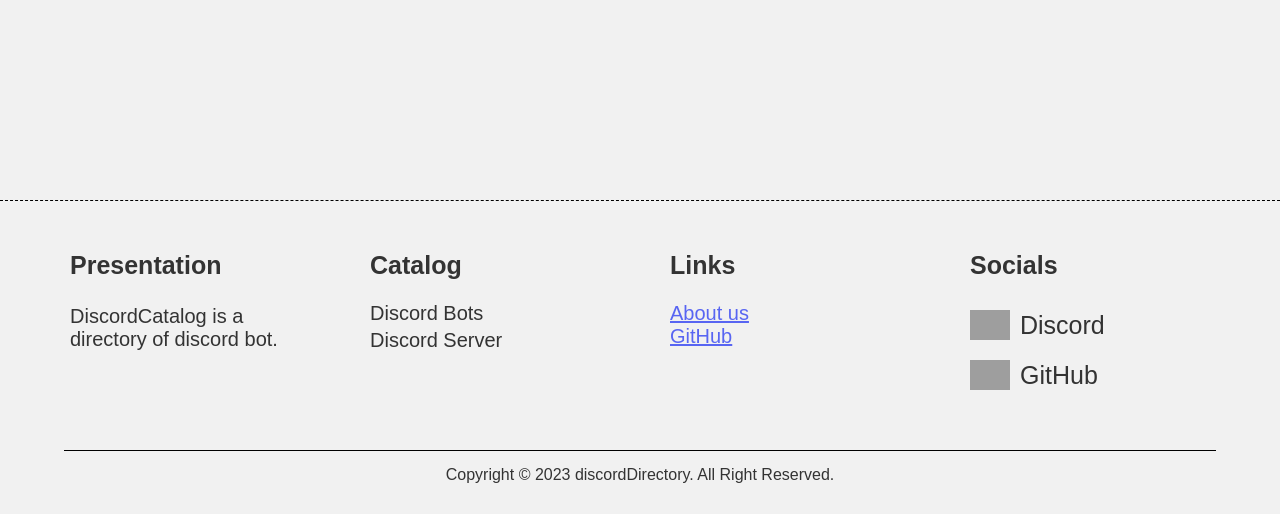
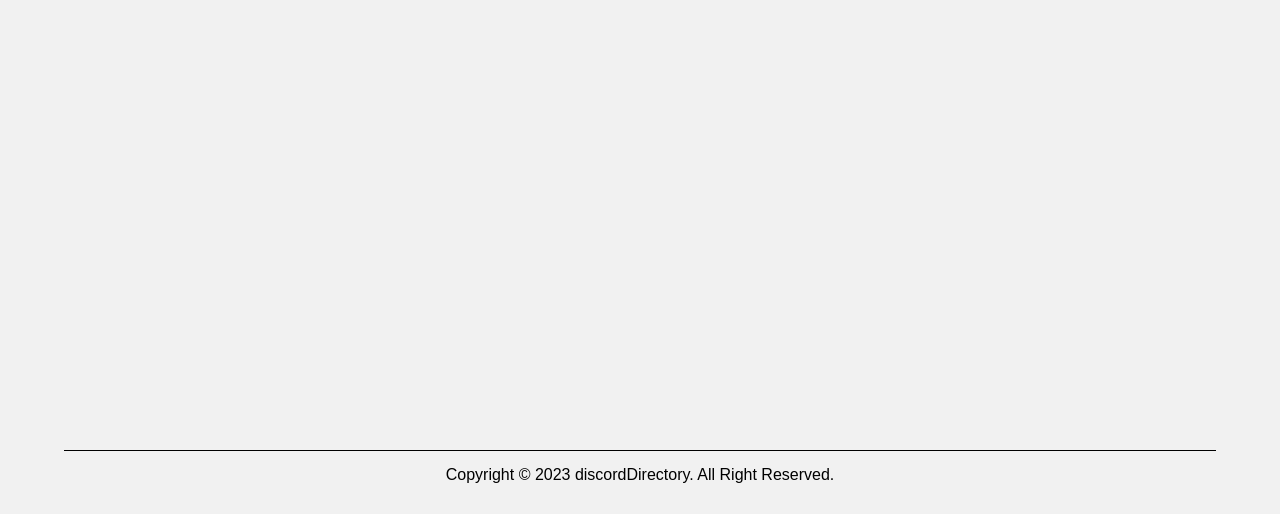
Before and after one commit to Guscraftin/CA2_bot-repository, a Django app: page /bots/ in a window 1280 px wide. Shown: the part 286-800 px from the top of the page. Run offline with Django 4.2, Linux system fonts and the light colour scheme; data that the repository does not hold is empty; grey boxes are pictures that could not be loaded.

Commit message:
update: footer

```diff
--- a/bots/static/bots/style.css
+++ b/bots/static/bots/style.css
@@ -28,7 +28,7 @@ li a {
 * FOOTER
 */
 
-footer {
+/* footer {
     flex-shrink: 0;
     border-top: 1px dashed #000;
     width: 100%;
@@ -79,11 +79,11 @@ footer {
 .list-catalog a:hover {
     color: rgb(3, 3, 3);
 }
-
+*/
 
 .footer-bottom {
     text-align: center;
-    padding: 15px 15px 30px;
+    padding: 15px 18px 30px;
 }
 
 
@@ -99,7 +99,7 @@ footer {
 /**********/
 /* Medias */
 /**********/
-.list-socials {
+/*.list-socials {
     position: relative;
     right: 10px;
 }
@@ -117,7 +117,7 @@ footer {
 
 
 /* Media queries */
-@media screen and (max-width: 1100px) {
+/*@media screen and (max-width: 1100px) {
     .content-footer {
         width: 700px;
         flex-wrap: wrap;
--- a/bots/templates/bots/base.html
+++ b/bots/templates/bots/base.html
@@ -30,6 +30,7 @@
 
     <footer>
 
+        {% comment %}
         <div class="content-footer">
             <div class="block footer-presentation">
                 <h3>Presentation</h3>
@@ -60,6 +61,7 @@
                 </ul>
             </div>
         </div>
+        {% endcomment %}
 
         <div class="break-line"></div>
         <div class="footer-bottom">
```
